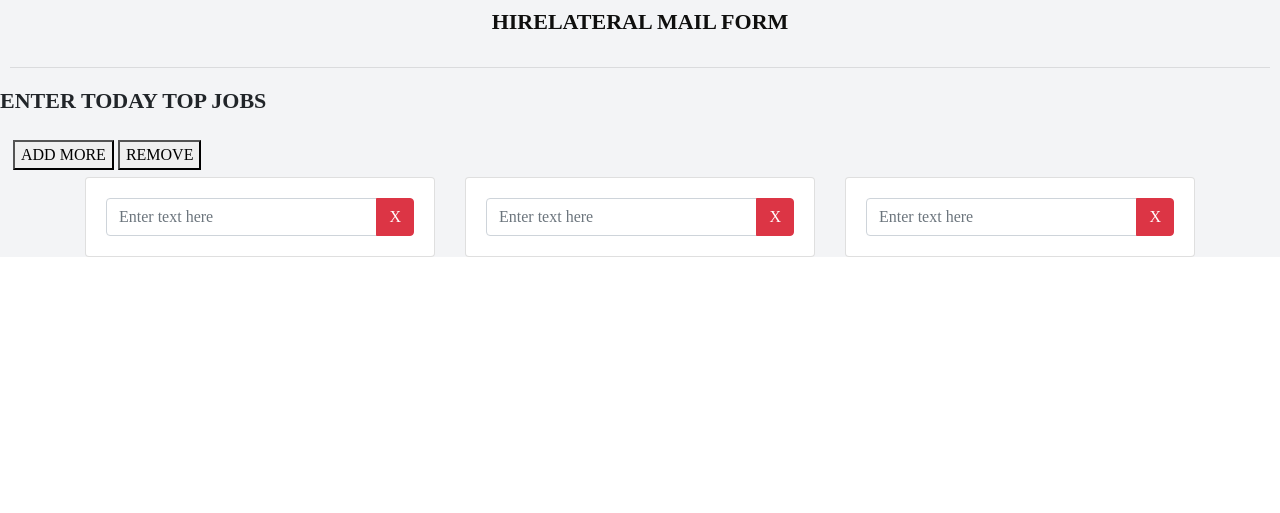
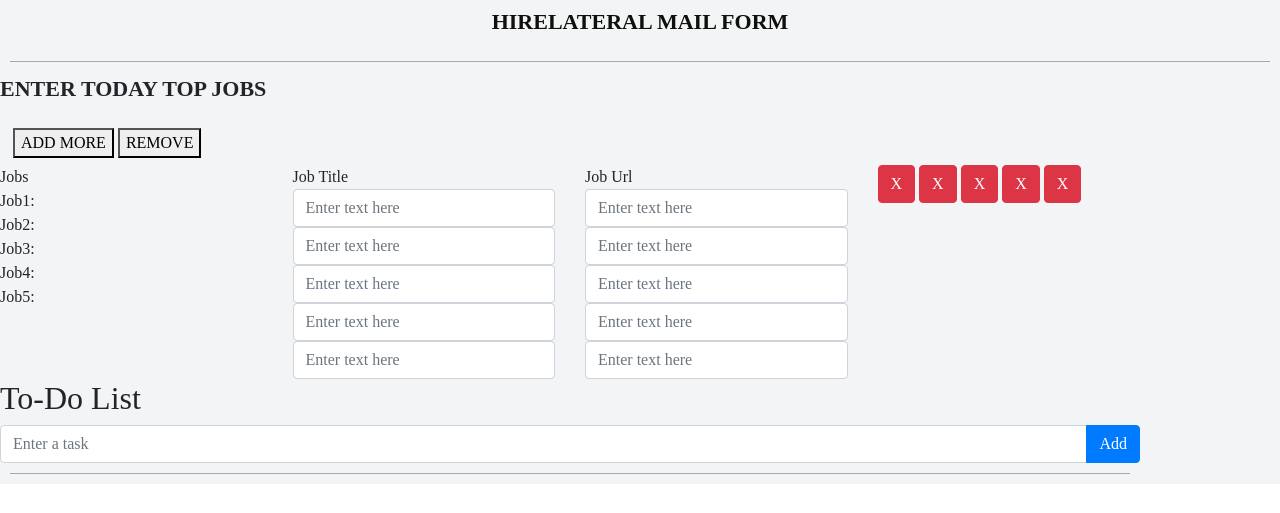
Before and after one commit to Sasi-007/MelonPHP, a PHP site: page /home.php in a window 1280 px wide. Shown: the top 513 px of the page. Run offline with PHP 8.4, Linux system fonts and the light colour scheme.

Commit message:
added styles in home page

```diff
--- a/css/home.css
+++ /dev/null
@@ -1,29 +0,0 @@
-body {
-    margin: 0;
-    padding: 0;
-}
-
-#main {
-    font-family: 'Rubik', serif;
-    background-color: #f3f4f6;
-    width: auto;
-    height: auto;
-}
-
-.topic {
-    text-align: center;
-    font-size: 22px;
-    color: #0f0f0e;
-    font-weight: bolder;
-    padding: 5px;
-}
-
-hr {
-    margin: 10px;
-    border-top: 1px solid #a6ada0;
-}
-
-p.subtopic {
-    font-size: 22px;
-    font-weight: bolder;
-}
--- a/home.php
+++ b/home.php
@@ -11,6 +11,44 @@
     <script src="https://code.jquery.com/jquery-3.6.0.min.js"></script>
     <link rel="stylesheet" href="https://stackpath.bootstrapcdn.com/bootstrap/4.4.1/css/bootstrap.min.css" integrity="sha384-Vkoo8x4CGsO3+Hhxv8T/Q5PaXtkKtu6ug5TOeNV6gBiFeWPGFN9MuhOf23Q9Ifjh" crossorigin="anonymous">
     <script src="https://stackpath.bootstrapcdn.com/bootstrap/4.4.1/js/bootstrap.min.js" integrity="sha384-wfSDF2E50Y2D1uUdj0O3uMBJnjuUD4Ih7YwaYd1iqfktj0Uod8GCExl3Og8ifwB6" crossorigin="anonymous"></script>
+    <style>
+        body {
+            margin: 0;
+            padding: 0;
+        }
+
+        #main {
+            font-family: 'Rubik', serif;
+            background-color: #f3f4f6;
+            width: auto;
+            height: auto;
+        }
+
+        .topic {
+            text-align: center;
+            font-size: 22px;
+            color: #0f0f0e;
+            font-weight: bolder;
+            padding: 5px;
+        }
+
+        hr {
+            margin: 10px;
+            border-top: 1px solid #a6ada0;
+        }
+
+        p.subtopic {
+            font-size: 22px;
+            font-weight: bolder;
+        }
+
+        .container {
+            padding-right: 0px !important;
+            padding-left: 0px !important;
+            margin-right: 0px !important;
+            margin-left: 0px !important;
+        }
+    </style>
 </head>
 <body>
     <div id="main">
@@ -26,42 +64,58 @@
         <div class="job">
             <div class="container">
                 <div class="row">
-                    <div class="col-md-4">
-                    <div class="card">
-                        <div class="card-body">
-                        <div class="input-group">
+                    <div class="col-3">
+                        <p style="margin-bottom: 0;">Jobs</p>
+                        <p style="margin-bottom: 0;">Job1: </p>
+                        <p style="margin-bottom: 0;">Job2: </p>
+                        <p style="margin-bottom: 0;">Job3: </p>
+                        <p style="margin-bottom: 0;">Job4: </p>
+                        <p style="margin-bottom: 0;">Job5: </p>
+                    </div>
+                    <div class="col-3">
+                        <p style="margin-bottom: 0;">Job Title</p>
                         <input type="text" class="form-control" placeholder="Enter text here">
-                            <div class="input-group-append">
+                        <input type="text" class="form-control" placeholder="Enter text here">
+                        <input type="text" class="form-control" placeholder="Enter text here">
+                        <input type="text" class="form-control" placeholder="Enter text here">
+                        <input type="text" class="form-control" placeholder="Enter text here">
+                    </div>
+                    <div class="col-3">
+                        <p style="margin-bottom: 0;">Job Url</p>
+                        <input type="text" class="form-control" placeholder="Enter text here">
+                        <input type="text" class="form-control" placeholder="Enter text here">
+                        <input type="text" class="form-control" placeholder="Enter text here">
+                        <input type="text" class="form-control" placeholder="Enter text here">
+                        <input type="text" class="form-control" placeholder="Enter text here">
+                    </div>
+                    <div class="col-3">
+                        <button class="btn btn-danger" type="button" id="close-btn">X</button>
+                        <button class="btn btn-danger" type="button" id="close-btn">X</button>
+                        <button class="btn btn-danger" type="button" id="close-btn">X</button>
+                        <button class="btn btn-danger" type="button" id="close-btn">X</button>
                         <button class="btn btn-danger" type="button" id="close-btn">X</button>
                     </div>
                 </div>
             </div>
         </div>
-                    </div>
-                    <div class="col-md-4">
-                    <div class="card">
-                        <div class="card-body">
+        <div class="container">
+            <h2>To-Do List</h2>
+            <div class="row" id="todo-list">
+                <div class="col-12">
                 <div class="input-group">
-                            <input type="text" class="form-control" placeholder="Enter text here">
+                    <input type="text" class="form-control" id="todo-item" placeholder="Enter a task">
                     <div class="input-group-append">
-                            <button class="btn btn-danger" type="button" id="close-btn">X</button>
+                    <button class="btn btn-primary" id="add-todo">Add</button>
                     </div>
                 </div>
                 </div>
             </div>
-                    </div>
-                    <div class="col-md-4">
-                    <div class="card">
-                        <div class="card-body">
-                        <div class="input-group">
-                            <input type="text" class="form-control" placeholder="Enter text here">
-                            <div class="input-group-append">
-                            <button class="btn btn-danger" type="button" id="close-btn">X</button>
-                            </div>
-                        </div>
-                        </div>
-                    </div>
-                    </div>
+            <hr>
+            <div class="row">
+                <div class="col-12">
+                <ul class="list-group" id="todo-items">
+                    <!-- To-do items will be added here -->
+                </ul>
                 </div>
             </div>
         </div>
@@ -71,5 +125,33 @@
     $(document).on('click', '#close-btn', function() {
         $(this).closest('.card').remove();
     });
+    const inputField = document.getElementById("todo-item");
+  const addButton = document.getElementById("add-todo");
+  const todoList = document.getElementById("todo-items");
+  // Add event listener to the "Add" button
+  addButton.addEventListener("click", function() {
+    // Get the value of the input field
+    const todoItem = inputField.value;
+    // Create a new list item
+    const newItem = document.createElement("li");
+    newItem.classList.add("list-group-item");
+    // Create a new text node with the to-do item text
+    const itemText = document.createTextNode(todoItem);
+    // Append the text to the list item
+    newItem.appendChild(itemText);
+    // create a span element to hold close button
+    const span = document.createElement("span");
+    span.classList.add("close");
+    span.innerHTML = "&times;";
+    newItem.appendChild(span);
+    // Append the list item to the to-do list
+    todoList.appendChild(newItem);
+    // Clear the input field
+    inputField.value = "";
+    // Close button event listener
+    span.addEventListener("click", function() {
+      newItem.remove();
+    });
+  });
 </script>
 </html>
```
Lines whose indentation alone changed are shown as unchanged.
